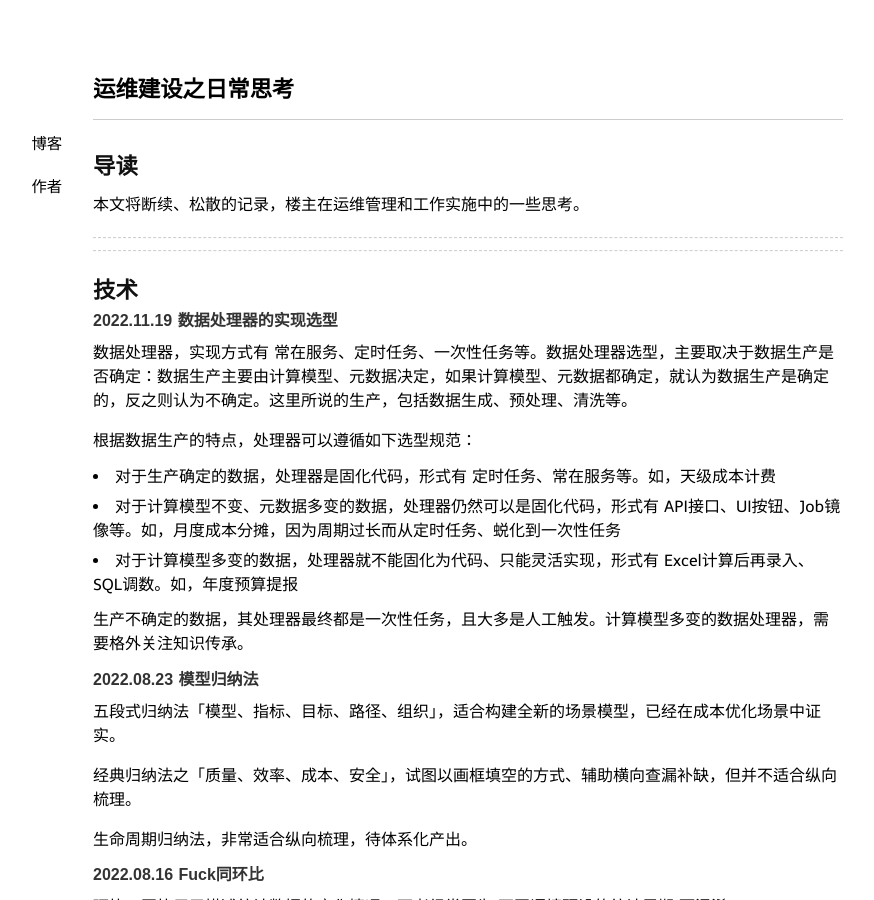
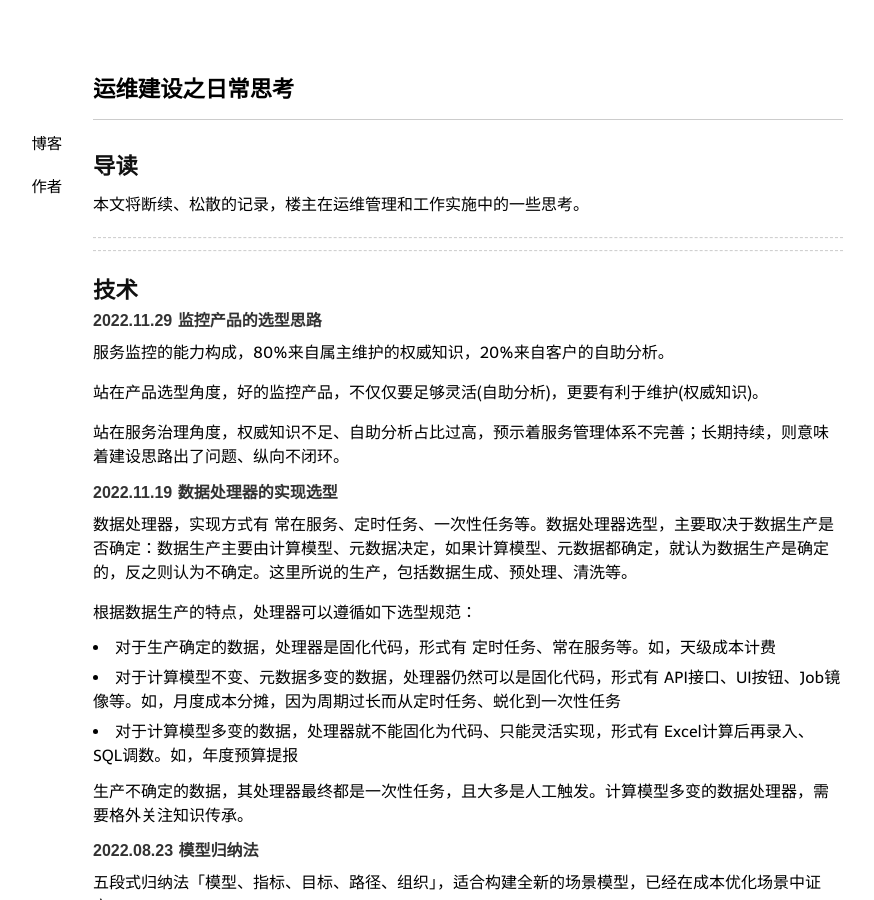
Before and after one commit to niean/niean.github.io, a Jekyll site: the page built from _posts/2020-03-15-op-tb.markdown, in a window 1280 px wide and 900 px high. Shown: the whole window, without its empty margins (172-1046 px from the left). Built offline with Jekyll 4.4.1, drawn with Linux system fonts in a browser that asks for light colours; comment, search, counter and statistics services are not loaded.

Commit message:
集中提交

```diff
--- a/_posts/2020-03-15-op-tb.markdown
+++ b/_posts/2020-03-15-op-tb.markdown
@@ -13,6 +13,14 @@ tags:
 ------------------------------------------------------------------------------------------------------------
 
 ## 技术
+#### 2022.11.29 监控产品的选型思路
+服务监控的能力构成，80%来自属主维护的权威知识，20%来自客户的自助分析。
+
+站在产品选型角度，好的监控产品，不仅仅要足够灵活(自助分析)，更要有利于维护(权威知识)。
+
+站在服务治理角度，权威知识不足、自助分析占比过高，预示着服务管理体系不完善；长期持续，则意味着建设思路出了问题、纵向不闭环。
+
+
 #### 2022.11.19 数据处理器的实现选型
 数据处理器，实现方式有 常在服务、定时任务、一次性任务等。数据处理器选型，主要取决于数据生产是否确定：数据生产主要由计算模型、元数据决定，如果计算模型、元数据都确定，就认为数据生产是确定的，反之则认为不确定。这里所说的生产，包括数据生成、预处理、清洗等。
 
```
Also changed, not shown: 5 other files.
